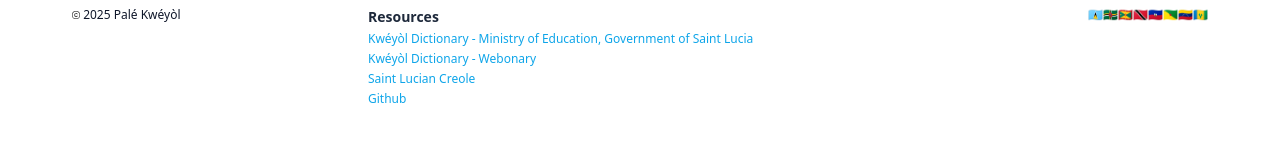
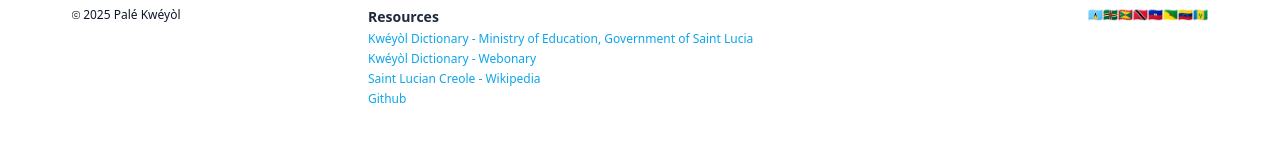
Before and after one commit to alaugustin/pale-patwa, a React (Create React App) app: page / in a window 1280 px wide. Shown: the part 1500-1641 px from the top of the page. Built offline with nearby package versions, Linux system fonts and the light colour scheme.

Commit message:
refactor(data): reorganize pronunciation and location data files
- Move Pronunciation.tsx and StLucia.tsx files to new Misc directory
- Update import paths in affected components
- Fix Wikipedia link label for Saint Lucian Creole

```diff
--- a/src/Components/Organisms/Pronounciation/Pronounciation.tsx
+++ b/src/Components/Organisms/Pronounciation/Pronounciation.tsx
@@ -1,6 +1,6 @@
 import React from 'react';
 import { AppContentData } from '../../../Data/AppContent';
-import { Pronounciation } from '../../../Data/Pronounciation';
+import { Pronounciation } from '../../../Data/Misc/Pronounciation';
 import { BlockElement } from '../../UI/BlockLevel/BlockElement';
 import { Typography } from '../../UI/Typography/Typography';
 import PronunciationList from './PronounciationList/PronounciationList';
--- a/src/Data/AppContent.tsx
+++ b/src/Data/AppContent.tsx
@@ -179,7 +179,7 @@ const footerContent = {
         rel: 'noreferrer noopener',
         type: 'text/html',
       }, {
-        label: 'Saint Lucian Creole',
+        label: 'Saint Lucian Creole - Wikipedia',
         href: 'https://en.wikipedia.org/wiki/Saint_Lucian_Creole',
         target: '_blank',
         rel: 'noreferrer noopener',
--- a/src/Data/data.tsx
+++ b/src/Data/data.tsx
@@ -1,4 +1,4 @@
-import { stLucia } from './StLucia';
+import { stLucia } from './Misc/StLucia';
 import { dataLibA } from './Letters/A';
 import { dataLibB } from './Letters/B';
 import { dataLibC } from './Letters/C';
```
Also changed, not shown: src/Data/Misc/Pronounciation.tsx (renamed from src/Data/Pronounciation.tsx), src/Data/Misc/StLucia.tsx (renamed from src/Data/StLucia.tsx).
